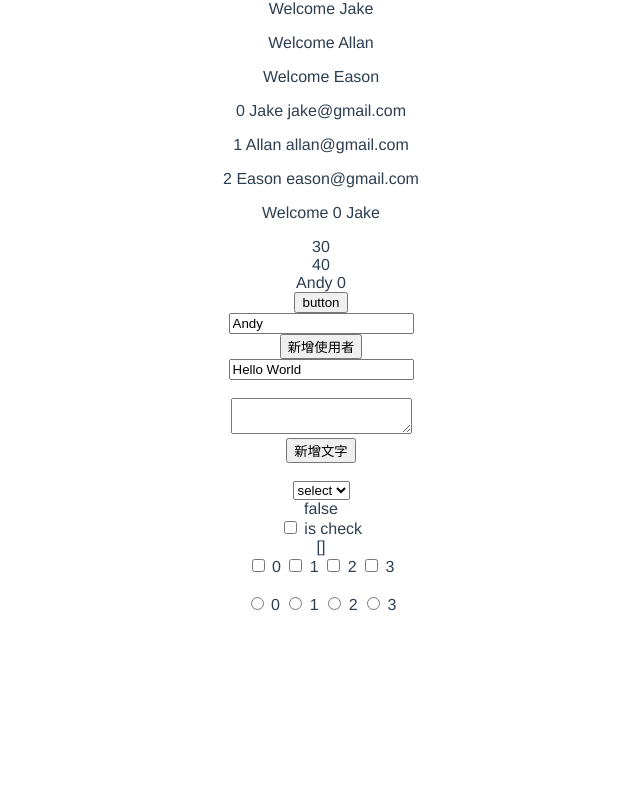
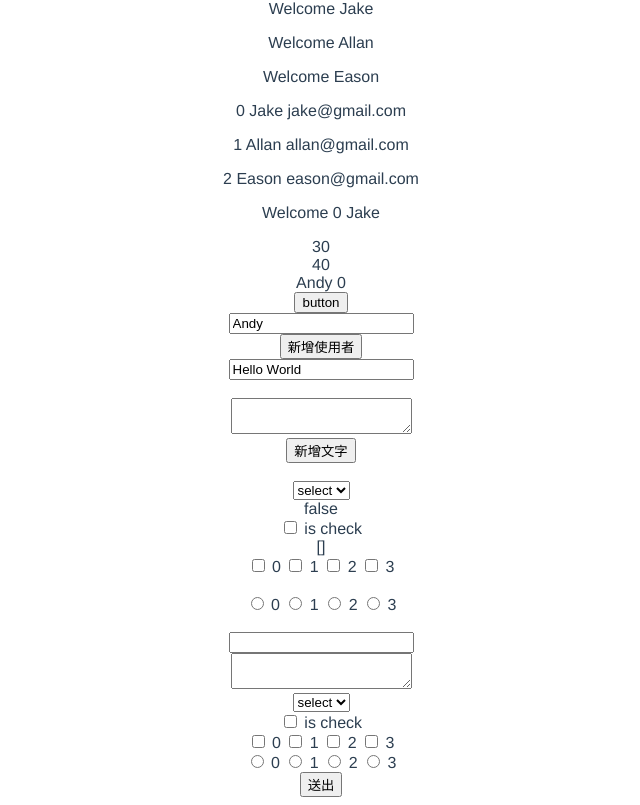
Before and after one commit to OLNYGOD/Vue3_Practice, a Vue app: page / in a window 1280 px wide. Shown: the part 264-1069 px from the top of the page, without its empty margins (319-959 px from the left). Before the commit the page ends 886 px from the top, so only its background shows below. Built offline with nearby package versions, Linux system fonts and the light colour scheme.

Commit message:
bulid form

```diff
--- a/src/App2.vue
+++ b/src/App2.vue
@@ -35,14 +35,15 @@
   <textarea v-model.lazy="text" /><br />
   <button @click="addMessage">新增文字</button>
 
-    <br>{{ selectValue }} <br />
+  <br>{{ selectValue }} <br />
   <select v-model="selectValue">
     <option value="">select</option>
     <option value="1">1</option>
     <option value="2">2</option>
     <option value="3">3</option>
   </select>
-<br>{{ isCheck }} <br />
+
+  <br>{{ isCheck }} <br />
   <input type="checkbox" v-model="isCheck" /> is check
 
   <br>{{ checkbox }} <br />
@@ -56,6 +57,40 @@
   <input type="radio" value="1" v-model="radio" /> 1
   <input type="radio" value="2" v-model="radio" /> 2
   <input type="radio" value="3" v-model="radio" /> 3
+
+  <br>{{ formData.name }}
+
+  <br>
+    <input type="text" v-model="formData.name" />
+  <br />
+
+  <textarea v-model="formData.text" />
+  <br />
+
+  <select v-model="formData.selectValue">
+    <option value="">select</option>
+    <option value="1">1</option>
+    <option value="2">2</option>
+    <option value="3">3</option>
+  </select>
+  <br />
+
+  <input type="checkbox" v-model="formData.isCheck" /> is check
+  <br />
+
+  <input type="checkbox" value="0" v-model="formData.checkbox" /> 0
+  <input type="checkbox" value="1" v-model="formData.checkbox" /> 1
+  <input type="checkbox" value="2" v-model="formData.checkbox" /> 2
+  <input type="checkbox" value="3" v-model="formData.checkbox" /> 3
+  <br />
+
+  <input type="radio" value="0" v-model="formData.radio" /> 0
+  <input type="radio" value="1" v-model="formData.radio" /> 1
+  <input type="radio" value="2" v-model="formData.radio" /> 2
+  <input type="radio" value="3" v-model="formData.radio" /> 3
+  <br />
+  <button @click="submit">送出</button>
+
 </template>
 
 <script>
@@ -81,6 +116,14 @@ export default {
       isCheck: false,
       checkbox: [],
       radio: '',
+      formData: {
+        name: '',
+        text: '',
+        selectValue: '',
+        isCheck: false,
+        checkbox: [],
+        radio: '',
+      },
       };
     },
     methods: {
@@ -104,8 +147,10 @@ export default {
         this.text1.push(this.text);
         }
       },
+      submit() {
+        console.log(this.formData);
+      },
     },
-
 };
 </script>
 
```
